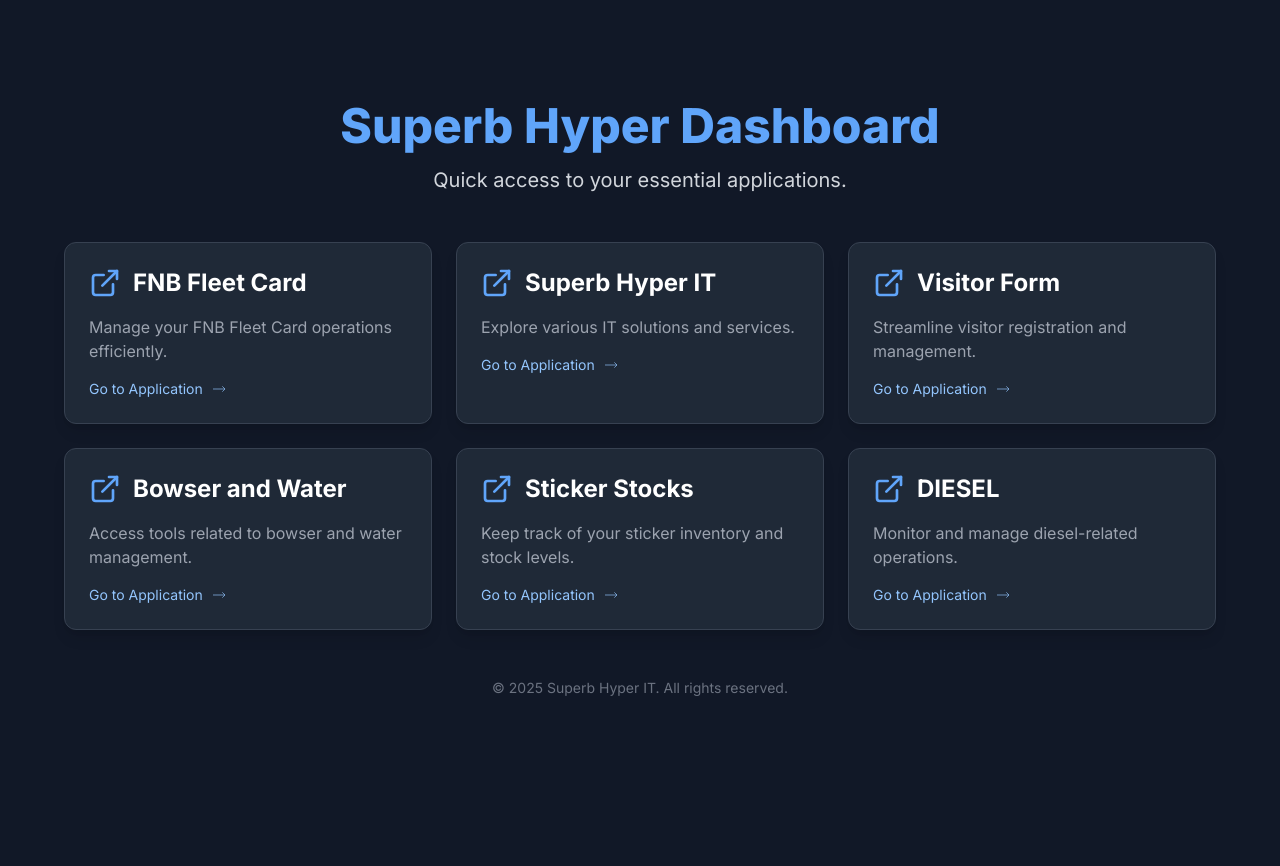
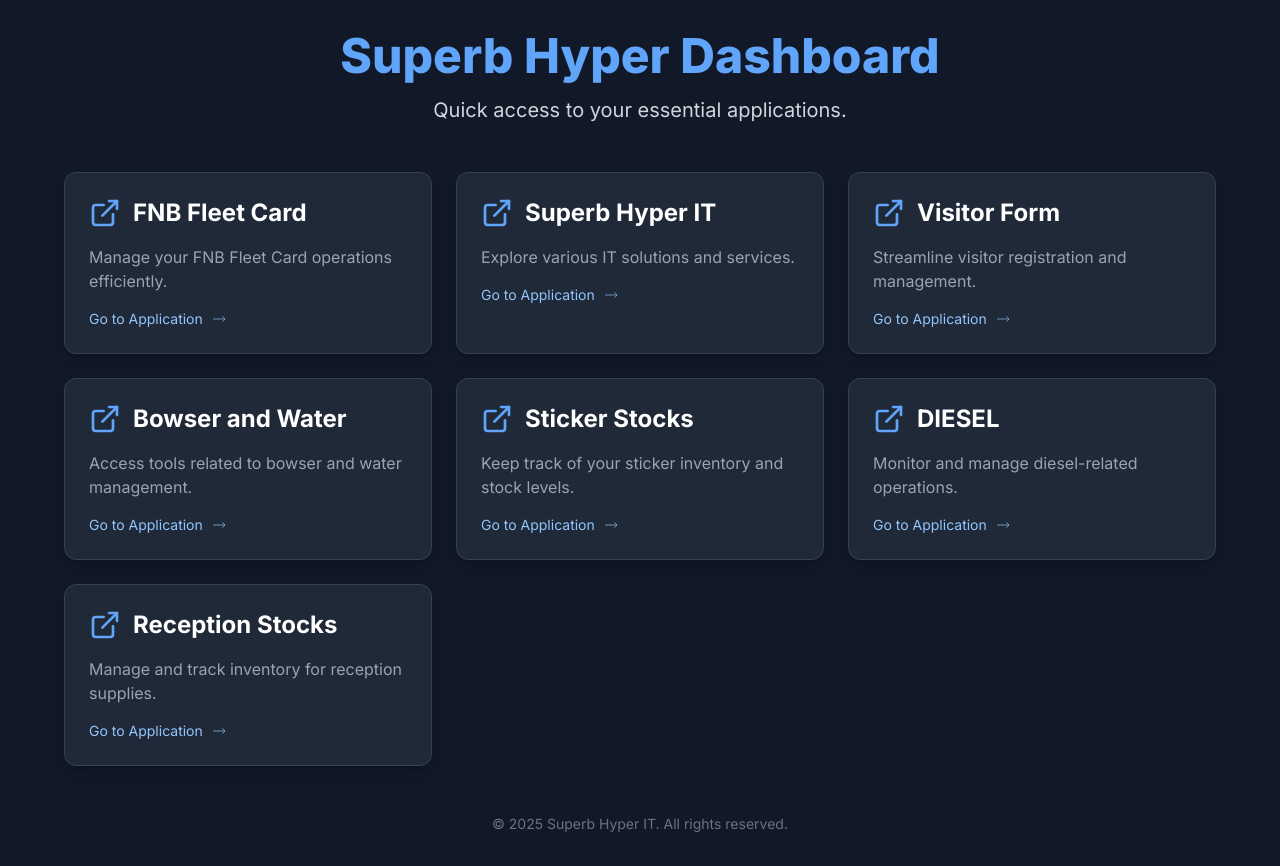
Before and after one commit to IT-SUPERBHYPER/AM-Dashboard, a plain HTML site: page index.html in a window 1280 px wide. Before the commit the page ends 800 px from the top, so only its background shows below. Drawn offline with nearby package versions, Linux system fonts and the light colour scheme.

Commit message:
Add files via upload

```diff
--- a/index.html
+++ b/index.html
@@ -4,16 +4,11 @@
     <meta charset="UTF-8">
     <meta name="viewport" content="width=device-width, initial-scale=1.0">
     <title>Superb Hyper Dashboard</title>
-    <!-- Link to the Web App Manifest -->
     <link rel="manifest" href="manifest.json">
-    <!-- Theme color for the browser's address bar -->
     <meta name="theme-color" content="#1a202c">
-    <!-- Apple Touch Icon (for iOS PWA) - points to icon in main directory -->
     <link rel="apple-touch-icon" href="icon-192x192.png">
 
-    <!-- Tailwind CSS CDN -->
     <script src="https://cdn.tailwindcss.com"></script>
-    <!-- Inter font from Google Fonts -->
     <link href="https://fonts.googleapis.com/css2?family=Inter:wght@400;600;700;800&display=swap" rel="stylesheet">
     <style>
         body {
@@ -23,8 +18,6 @@
 </head>
 <body class="min-h-screen bg-gray-900 text-gray-100 p-4 sm:p-8 flex items-center justify-center">
     <div class="w-full max-w-6xl">
-        <!-- Dashboard Header -->
-        <!-- Added 'group' class to enable hover effects on child elements -->
         <header class="text-center mb-12 group">
             <h1 class="text-4xl sm:text-5xl font-extrabold text-blue-400 mb-4
                        transition-all duration-300 group-hover:text-blue-300 group-hover:drop-shadow-lg">
@@ -35,12 +28,9 @@
             </p>
         </header>
 
-        <!-- Applications Grid Container -->
         <div id="applications-grid" class="grid grid-cols-1 sm:grid-cols-2 lg:grid-cols-3 gap-6">
-            <!-- Application cards will be injected here by JavaScript -->
-        </div>
+            </div>
 
-        <!-- Footer -->
         <footer class="text-center mt-12 text-gray-500 text-sm">
             <p>&copy; <span id="current-year"></span> Superb Hyper IT. All rights reserved.</p>
         </footer>
@@ -79,6 +69,11 @@
                 url: "https://it-superbhyper.github.io/DIESEL-/",
                 description: "Monitor and manage diesel-related operations."
             },
+            {
+                name: "Reception Stocks",
+                url: "https://it-superbhyper.github.io/T-ROLLS/",
+                description: "Manage and track inventory for reception supplies."
+            },
         ];
 
         // Get the container for the application cards
@@ -94,7 +89,6 @@
                     class="block bg-gray-800 p-6 rounded-xl shadow-lg hover:shadow-2xl transition-all duration-300 transform hover:-translate-y-1 border border-gray-700 hover:border-blue-500"
                 >
                     <div class="flex items-center mb-4">
-                        <!-- Inline SVG for ExternalLink icon, mimicking lucide-react -->
                         <svg xmlns="http://www.w3.org/2000/svg" width="32" height="32" viewBox="0 0 24 24" fill="none" stroke="currentColor" stroke-width="2" stroke-linecap="round" stroke-linejoin="round" class="w-8 h-8 text-blue-400 mr-3">
                             <path d="M15 3h6v6"/><path d="M10 14L21 3"/><path d="M18 13v6a2 2 0 0 1-2 2H5a2 2 0 0 1-2-2V8a2 2 0 0 1 2-2h6"/>
                         </svg>
@@ -103,7 +97,6 @@
                     <p class="text-gray-400 text-base mb-4">${app.description}</p>
                     <span class="text-blue-300 hover:text-blue-200 text-sm font-medium flex items-center">
                         Go to Application
-                        <!-- Arrow SVG remains for visual consistency -->
                         <svg
                             class="w-4 h-4 ml-2"
                             fill="none"
```
